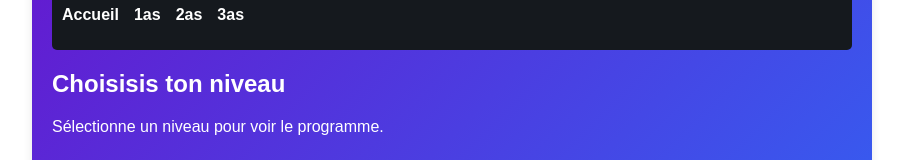
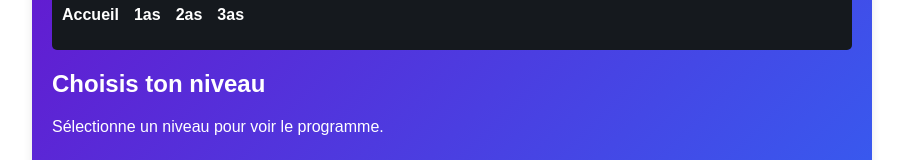
Before and after one commit to Faybe90/learnfrench, a React (Create React App) app: page / in a window 1280 px wide. Shown: the part 200-360 px from the top of the page, without its empty margins (188-1091 px from the left). Built offline with nearby package versions, Linux system fonts and the light colour scheme.

Commit message:
rectifs fautes

```diff
--- a/src/App.js
+++ b/src/App.js
@@ -46,7 +46,7 @@ function App() {
               path="/"
               element={
                 <>
-                  <h2>Choisisis ton niveau</h2>
+                  <h2>Choisis ton niveau</h2>
                   <p>Sélectionne un niveau pour voir le programme.</p>
                 </>
               }
```
